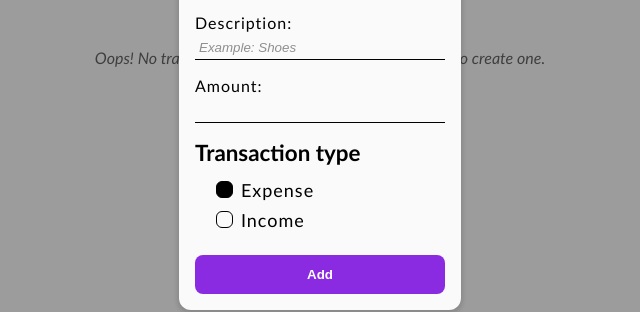
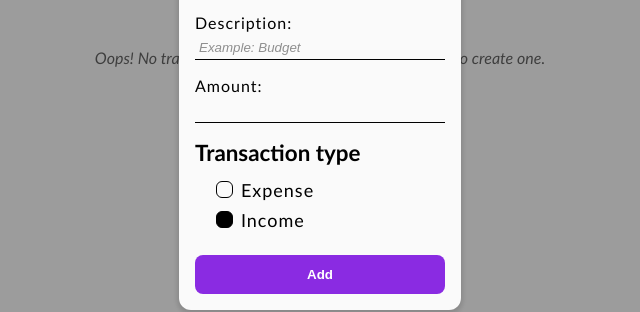
Before and after one commit to climaxmba/budget-tracker, a plain HTML site: page index.html in a window 1280 px wide. Both pictures are taken after a click on the button "Add new". Shown: the part 288-600 px from the top of the page, 320-960 px from the left. Drawn offline with Linux system fonts and the light colour scheme.

Commit message:
Modify input placeholders

```diff
--- a/app.js
+++ b/app.js
@@ -159,7 +159,7 @@
       _dom.modalForm.innerHTML = `
           <div class="field">
             <label for="input-description">Description:</label>
-            <input id="input-description" name="description" type="text" required placeholder="Example: Shoes">
+            <input id="input-description" name="description" type="text" required placeholder="Example: Budget">
           </div>
 
           <div class="field">
@@ -171,13 +171,13 @@
             <h2>Transaction type</h2>
 
             <div class="radio-field">
-              <input id="input-expense" name="type" type="radio" value="expense" checked>
+              <input id="input-expense" name="type" type="radio" value="expense">
               <span></span>
               <label for="input-expense">Expense</label>
             </div>
 
             <div class="radio-field">
-              <input id="input-income" name="type" type="radio" value="income">
+              <input id="input-income" name="type" type="radio" value="income" checked>
               <span></span>
               <label for="input-income">Income</label>
             </div>
@@ -209,7 +209,7 @@
       _dom.modalForm.innerHTML = `
           <div class="field">
             <label for="input-description">Description:</label>
-            <input id="input-description" name="description" type="text" placeholder="Example: Shoes" value="${description}" required>
+            <input id="input-description" name="description" type="text" placeholder="Example: Budget" value="${description}" required>
           </div>
 
           <div class="field">
--- a/index.html
+++ b/index.html
@@ -57,29 +57,6 @@
       <h2>Transactions</h2>
 
       <ul data-js-id="transactionList">
-        <span id="no-transactions">Oops! No transaction here, click the "Add new" button to create one.</span>
-        <!-- <li class="transaction-item income">
-          <div>
-            <p class="price">+ $10,000</p>
-            <p class="description">Description</p>
-          </div>
-          <div>
-            <button data-transaction-id="000000" data-transaction-action="edit" class="icon-btn" type="button"
-              title="Edit">
-              <svg xmlns="http://www.w3.org/2000/svg" viewBox="0 0 24 24">
-                <path
-                  d="M14.06,9L15,9.94L5.92,19H5V18.08L14.06,9M17.66,3C17.41,3 17.15,3.1 16.96,3.29L15.13,5.12L18.88,8.87L20.71,7.04C21.1,6.65 21.1,6 20.71,5.63L18.37,3.29C18.17,3.09 17.92,3 17.66,3M14.06,6.19L3,17.25V21H6.75L17.81,9.94L14.06,6.19Z" />
-              </svg>
-            </button>
-            <button data-transaction-id="000000" data-transaction-action="delete" class="icon-btn" type="button"
-              title="Delete">
-              <svg xmlns="http://www.w3.org/2000/svg" viewBox="0 0 24 24">
-                <path
-                  d="M9,3V4H4V6H5V19A2,2 0 0,0 7,21H17A2,2 0 0,0 19,19V6H20V4H15V3H9M7,6H17V19H7V6M9,8V17H11V8H9M13,8V17H15V8H13Z" />
-              </svg>
-            </button>
-          </div>
-        </li> -->
       </ul>
     </section>
 
```
